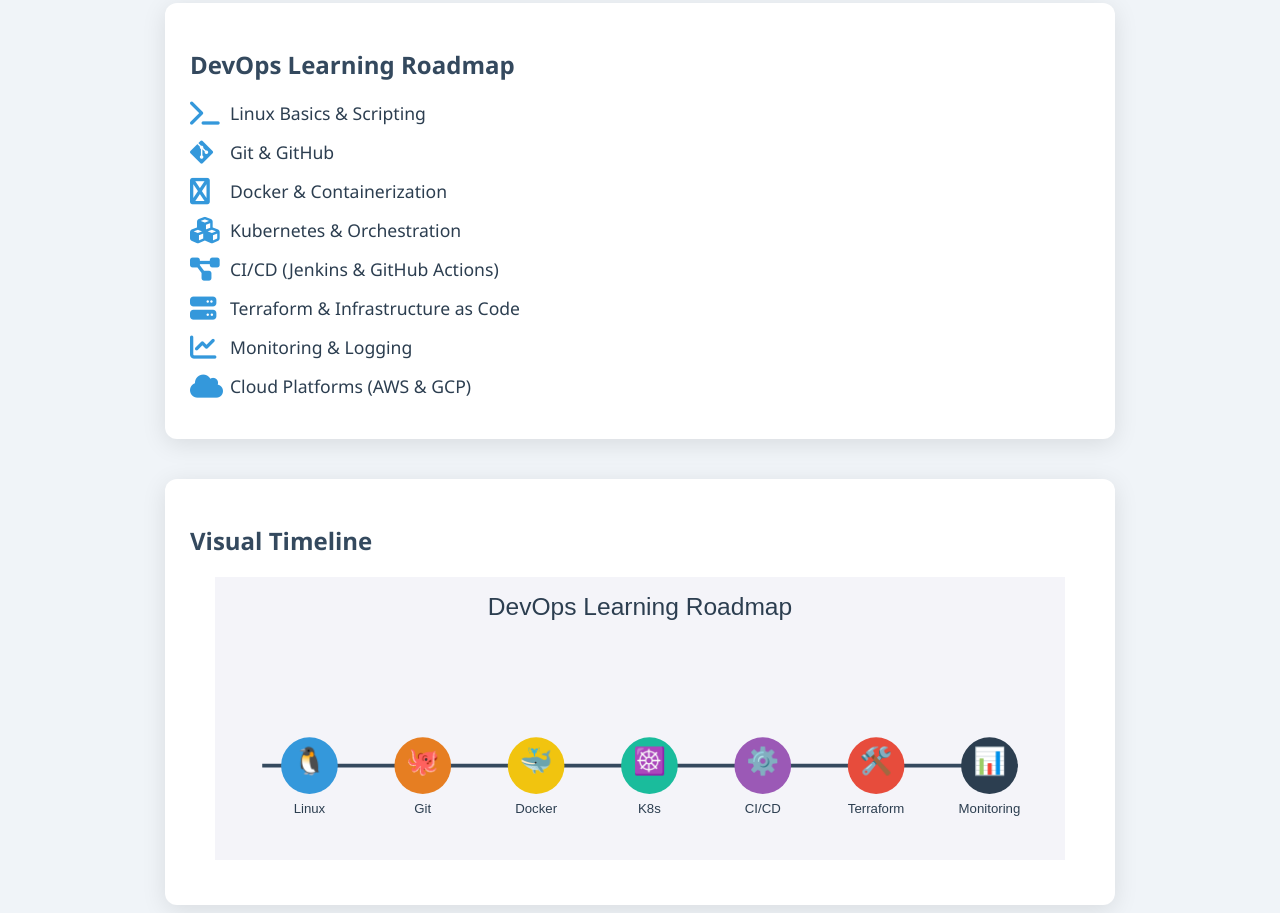
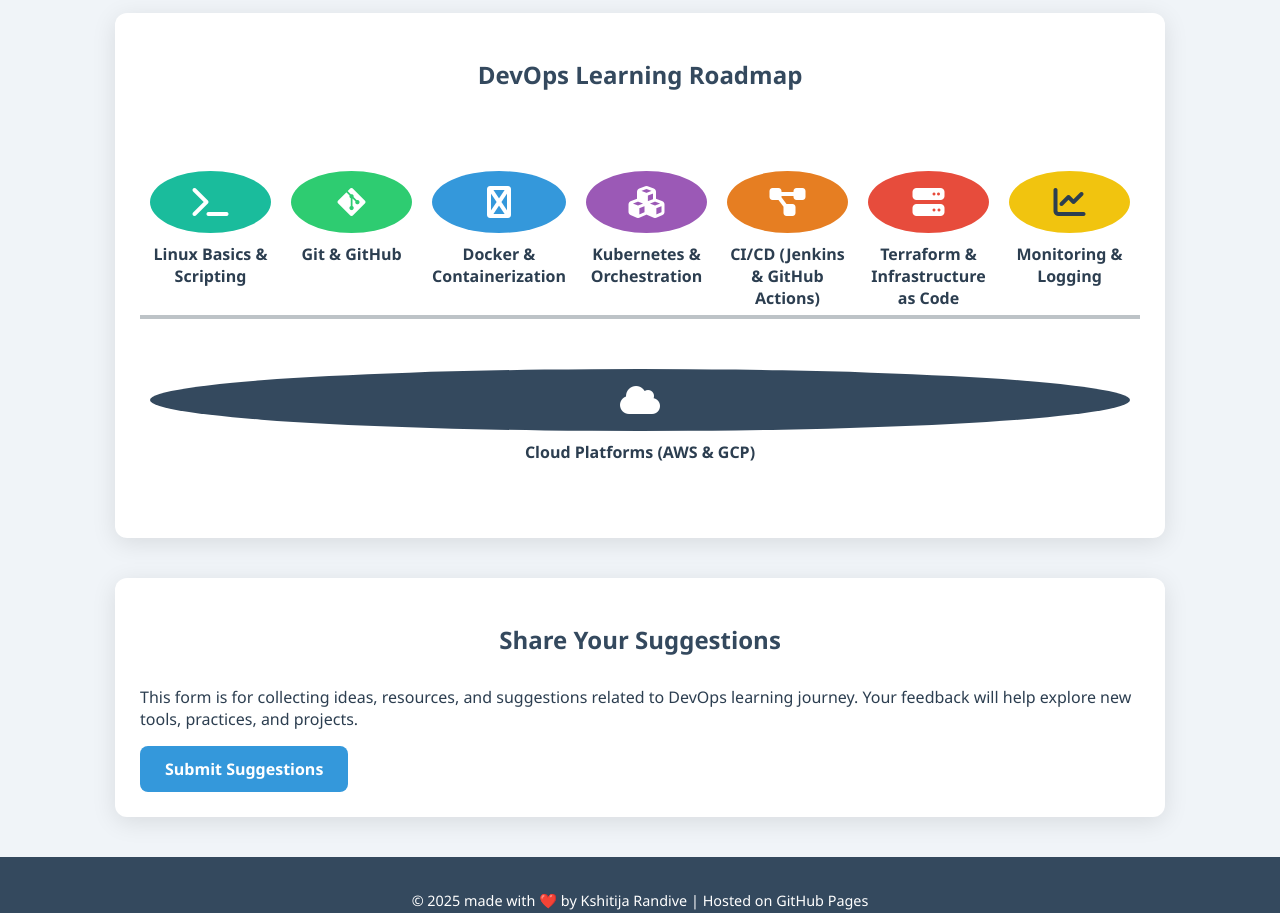
Before and after one commit to Kshitija-0710/github-pages, a plain HTML site: page index.html in a window 1280 px wide. Shown: the part 480-1393 px from the top of the page. Drawn offline with Linux system fonts and the light colour scheme.

Commit message:
Infographic + Color-Coded Timeline changes done in index and css file

```diff
--- a/index.html
+++ b/index.html
@@ -21,21 +21,40 @@
 
     <section class="roadmap">
         <h2>DevOps Learning Roadmap</h2>
-        <ol>
-            <li><i class="fas fa-terminal"></i> Linux Basics & Scripting</li>
-            <li><i class="fab fa-git-alt"></i> Git & GitHub</li>
-            <li><i class="fas fa-docker"></i> Docker & Containerization</li>
-            <li><i class="fas fa-cubes"></i> Kubernetes & Orchestration</li>
-            <li><i class="fas fa-project-diagram"></i> CI/CD (Jenkins & GitHub Actions)</li>
-            <li><i class="fas fa-server"></i> Terraform & Infrastructure as Code</li>
-            <li><i class="fas fa-chart-line"></i> Monitoring & Logging</li>
-            <li><i class="fas fa-cloud"></i> Cloud Platforms (AWS & GCP)</li>
-        </ol>
-    </section>
-
-    <section class="timeline">
-        <h2>Visual Timeline</h2>
-        <img src="devops-roadmap.svg" alt="DevOps Roadmap Timeline" class="responsive-img">
+        <div class="timeline-container">
+            <div class="timeline-step step1">
+                <i class="fas fa-terminal"></i>
+                <p>Linux Basics & Scripting</p>
+            </div>
+            <div class="timeline-step step2">
+                <i class="fab fa-git-alt"></i>
+                <p>Git & GitHub</p>
+            </div>
+            <div class="timeline-step step3">
+                <i class="fas fa-docker"></i>
+                <p>Docker & Containerization</p>
+            </div>
+            <div class="timeline-step step4">
+                <i class="fas fa-cubes"></i>
+                <p>Kubernetes & Orchestration</p>
+            </div>
+            <div class="timeline-step step5">
+                <i class="fas fa-project-diagram"></i>
+                <p>CI/CD (Jenkins & GitHub Actions)</p>
+            </div>
+            <div class="timeline-step step6">
+                <i class="fas fa-server"></i>
+                <p>Terraform & Infrastructure as Code</p>
+            </div>
+            <div class="timeline-step step7">
+                <i class="fas fa-chart-line"></i>
+                <p>Monitoring & Logging</p>
+            </div>
+            <div class="timeline-step step8">
+                <i class="fas fa-cloud"></i>
+                <p>Cloud Platforms (AWS & GCP)</p>
+            </div>
+        </div>
     </section>
 
     <section class="suggestions">
--- a/style.css
+++ b/style.css
@@ -1,3 +1,4 @@
+/* General body */
 body {
     font-family: 'Segoe UI', Tahoma, Geneva, Verdana, sans-serif;
     background-color: #f0f4f8;
@@ -26,7 +27,7 @@ header p {
 
 /* Sections */
 section {
-    max-width: 900px;
+    max-width: 1000px;
     margin: 40px auto;
     padding: 25px;
     background: white;
@@ -36,47 +37,80 @@ section {
 
 section h2 {
     color: #34495e;
-    margin-bottom: 20px;
+    margin-bottom: 30px;
+    text-align: center;
 }
 
-/* Ordered list with icons and hover effect */
-ol {
-    list-style: none;
-    padding-left: 0;
+/* Timeline container */
+.timeline-container {
+    display: flex;
+    flex-wrap: wrap;
+    justify-content: space-between;
+    position: relative;
+    padding: 20px 0;
 }
 
-ol li {
-    position: relative;
-    padding-left: 40px;
-    margin: 15px 0;
-    font-size: 1.1em;
-    transition: transform 0.3s, color 0.3s;
+.timeline-container::before {
+    content: '';
+    position: absolute;
+    top: 50%;
+    left: 0;
+    width: 100%;
+    height: 4px;
+    background: #bdc3c7;
+    transform: translateY(-50%);
+    z-index: 0;
 }
 
-ol li i {
-    position: absolute;
-    left: 0;
-    top: 50%;
-    transform: translateY(-50%);
-    font-size: 1.5em;
-    color: #3498db;
+/* Timeline step */
+.timeline-step {
+    position: relative;
+    z-index: 1;
+    flex: 1 1 120px;
+    text-align: center;
+    padding: 10px;
+    margin: 20px 0;
+    transition: transform 0.3s, background 0.3s;
+    border-radius: 10px;
 }
 
-ol li:hover {
-    transform: translateX(5px);
-    color: #e67e22;
+.timeline-step i {
+    font-size: 2em;
+    display: block;
+    margin-bottom: 10px;
+    padding: 15px;
+    border-radius: 50%;
+    background: #3498db;
+    color: white;
+    margin-left: auto;
+    margin-right: auto;
+    transition: transform 0.3s, background 0.3s;
 }
 
-/* Timeline image */
-.responsive-img {
-    width: 100%;
-    max-width: 850px;
-    height: auto;
-    display: block;
-    margin: 20px auto;
+.timeline-step p {
+    margin: 0;
+    font-weight: bold;
 }
 
-/* Google Form button */
+/* Color coding */
+.step1 i { background: #1abc9c; }
+.step2 i { background: #2ecc71; }
+.step3 i { background: #3498db; }
+.step4 i { background: #9b59b6; }
+.step5 i { background: #e67e22; }
+.step6 i { background: #e74c3c; }
+.step7 i { background: #f1c40f; color: #2c3e50; }
+.step8 i { background: #34495e; }
+
+/* Hover effect */
+.timeline-step:hover {
+    transform: translateY(-10px);
+}
+.timeline-step:hover i {
+    transform: scale(1.2);
+}
+
+/* Suggestions button */
 .form-button {
     display: inline-block;
     padding: 12px 25px;
@@ -85,11 +119,12 @@ ol li:hover {
     border-radius: 8px;
     text-decoration: none;
     font-weight: bold;
-    transition: background 0.3s;
+    transition: background 0.3s, transform 0.3s;
 }
 
 .form-button:hover {
     background: #2980b9;
+    transform: translateY(-3px);
 }
 
 /* Footer */
@@ -102,17 +137,20 @@ footer {
     font-size: 0.9em;
 }
 
-/* Responsive adjustments */
+/* Responsive */
 @media (max-width: 768px) {
-    header h1 { font-size: 2.2em; }
-    header p { font-size: 1.1em; }
-    section { margin: 20px; padding: 20px; }
+    .timeline-container {
+        flex-direction: column;
+        align-items: center;
+    }
+
+    .timeline-step {
+        margin: 15px 0;
+    }
 }
 
 @media (max-width: 480px) {
-    header h1 { font-size: 1.8em; }
+    header h1 { font-size: 2em; }
     header p { font-size: 1em; }
-    section { margin: 15px; padding: 15px; }
-    ol li { font-size: 1em; }
-    ol li i { font-size: 1.3em; }
+    .timeline-step i { font-size: 1.5em; padding: 12px; }
 }
```
